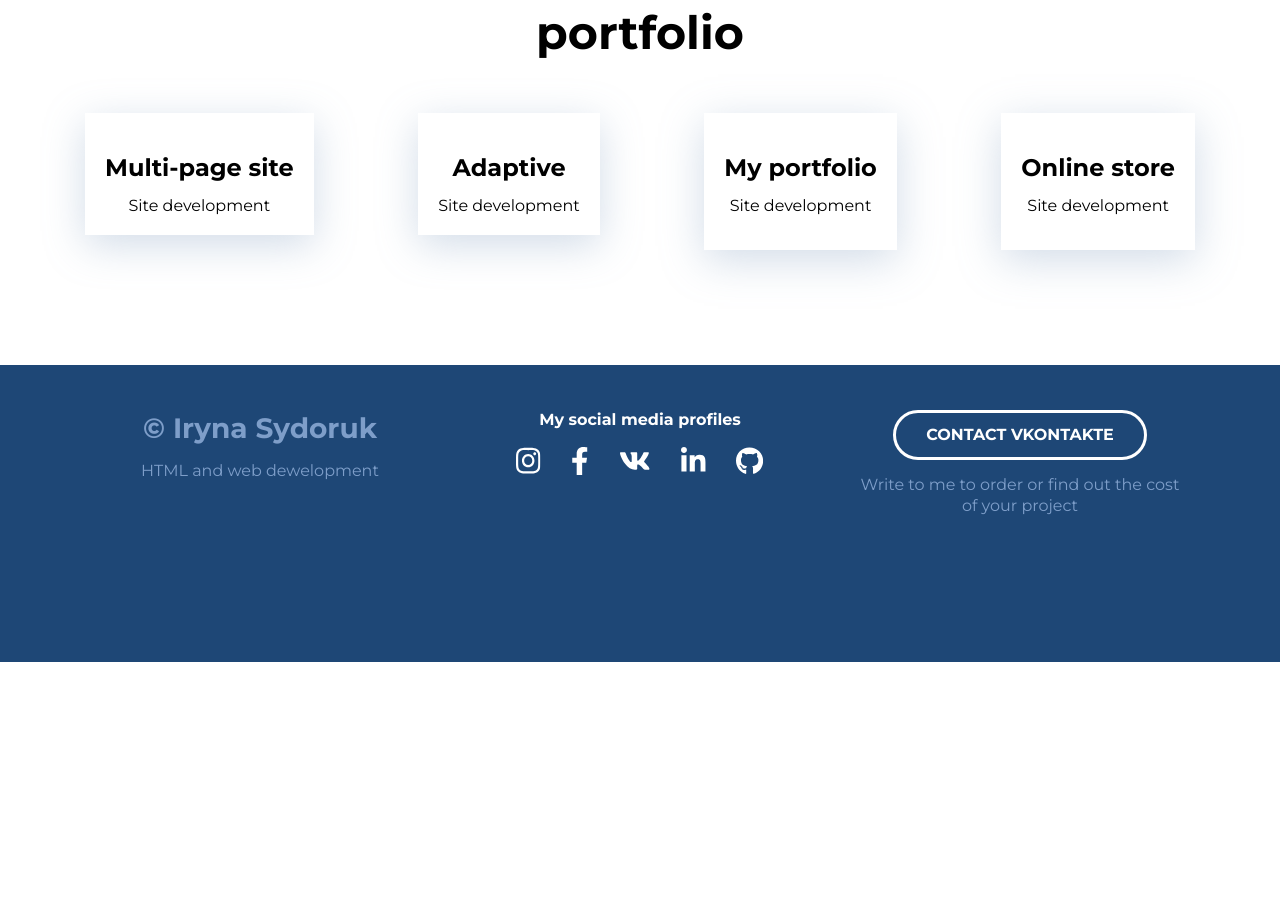
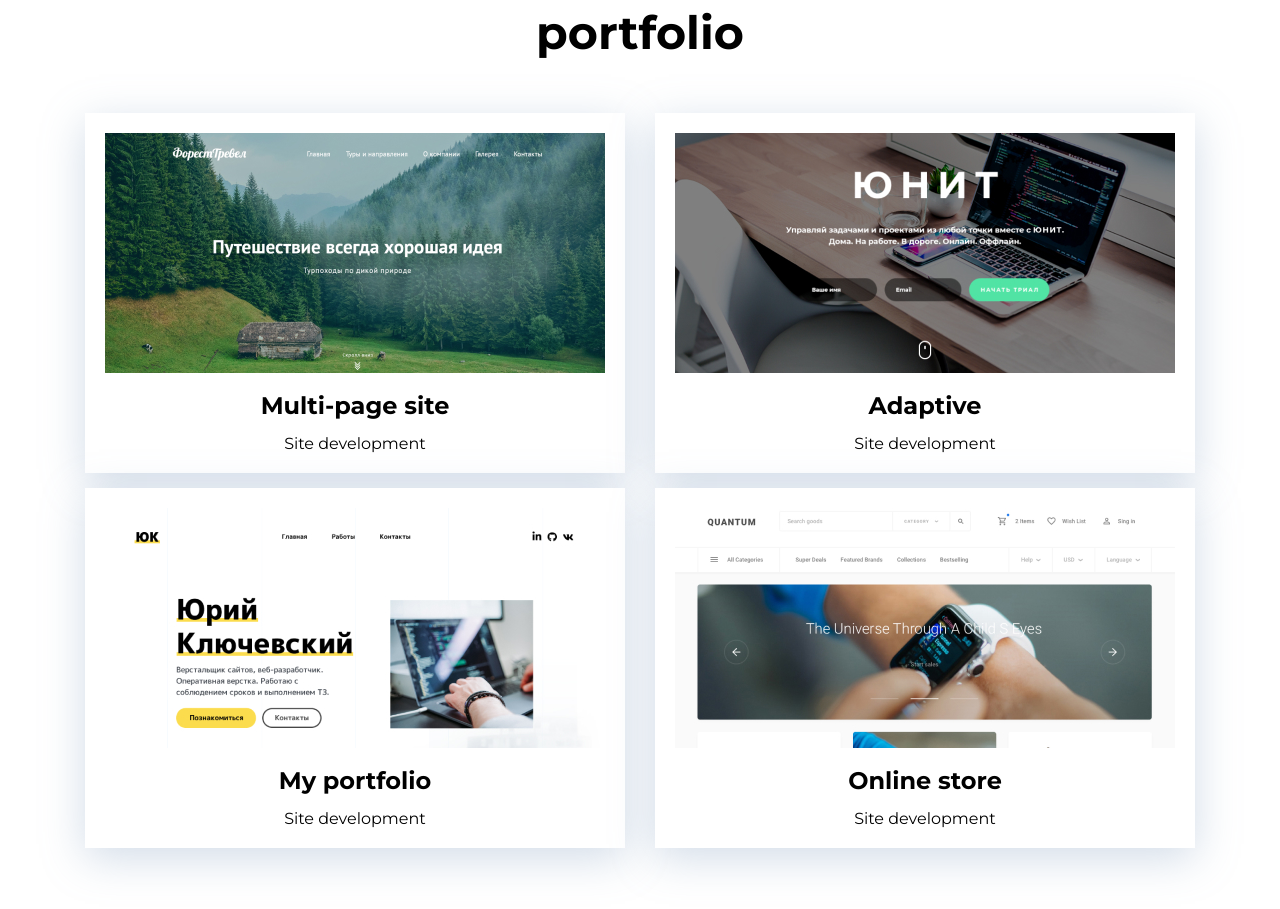
Before and after one commit to irynasmile/my-portfolio, a plain HTML site: page index.html in a window 1280 px wide. Shown: the part 867-1776 px from the top of the page. Before the commit the page ends 1529 px from the top, so only its background shows below. Drawn offline with Linux system fonts and the light colour scheme; the site is published under a folder, as on GitHub Pages, so addresses that start at the root find nothing.

Commit message:
update img path

```diff
--- a/index.html
+++ b/index.html
@@ -32,7 +32,7 @@
             <!-- Card -->
             <div class="card">
               <a class="card-link" href="./travel.html">
-                <img class="card-img" src="/img/portfolio/travel.jpg" alt="" />
+                <img class="card-img" src="./img/portfolio/travel.jpg" alt="" />
                 <h3 class="card-title">Multi-page site</h3>
                 <p>Site development</p>
               </a>
@@ -42,7 +42,7 @@
             <!-- Card -->
             <div class="card">
               <a class="card-link" href="./travel.html">
-                <img class="card-img" src="/img/portfolio/unit.jpg" alt="" />
+                <img class="card-img" src="./img/portfolio/unit.jpg" alt="" />
                 <h3 class="card-title">Adaptive</h3>
                 <p>Site development</p>
               </a>
@@ -54,7 +54,7 @@
               <a class="card-link" href="./travel.html">
                 <img
                   class="card-img"
-                  src="/img/portfolio/my-portfolio.jpg"
+                  src="./img/portfolio/my-portfolio.jpg"
                   alt=""
                 />
                 <h3 class="card-title">My portfolio</h3>
@@ -66,7 +66,11 @@
             <!-- Card -->
             <div class="card">
               <a class="card-link" href="./travel.html">
-                <img class="card-img" src="/img/portfolio/quantum.jpg" alt="" />
+                <img
+                  class="card-img"
+                  src="./img/portfolio/quantum.jpg"
+                  alt=""
+                />
                 <h3 class="card-title">Online store</h3>
                 <p>Site development</p>
               </a>
```
